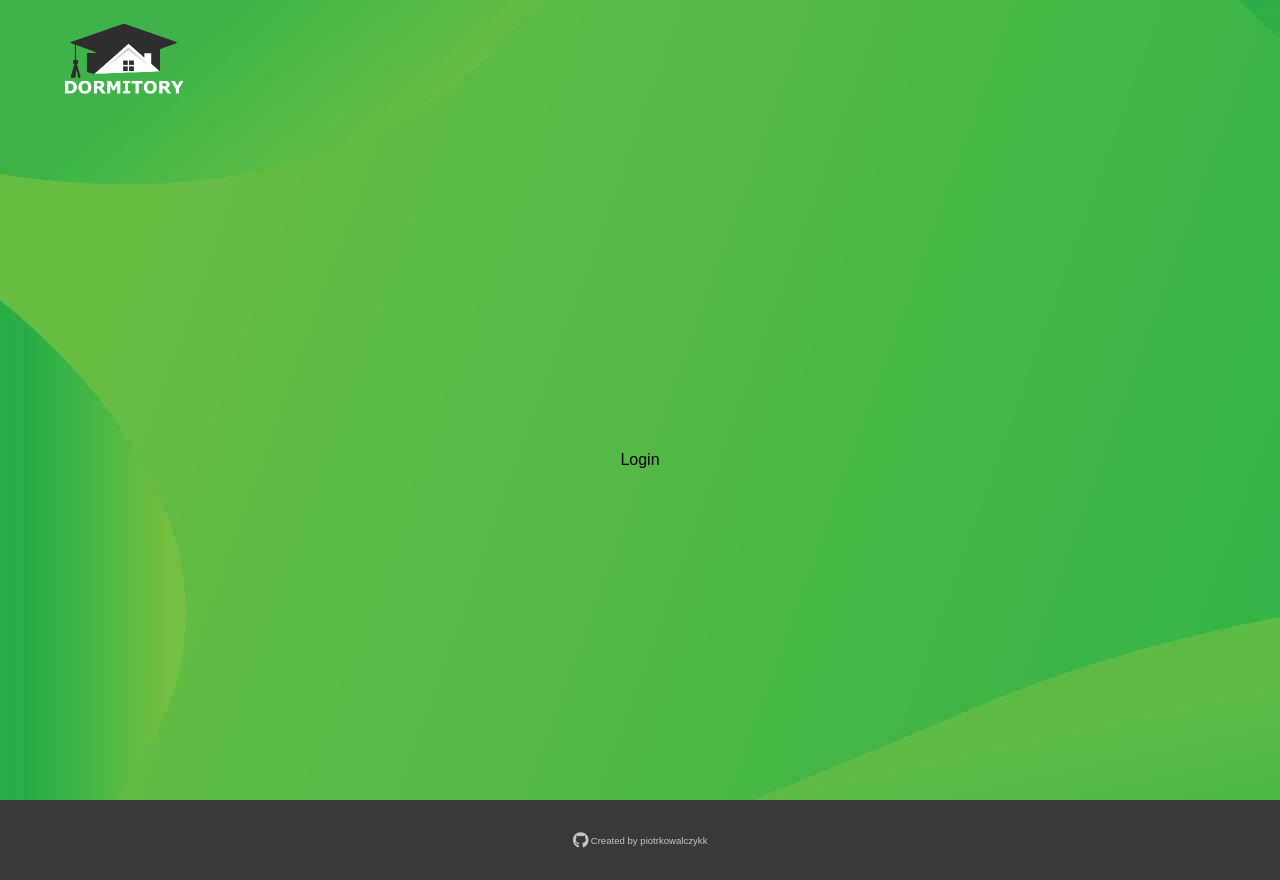
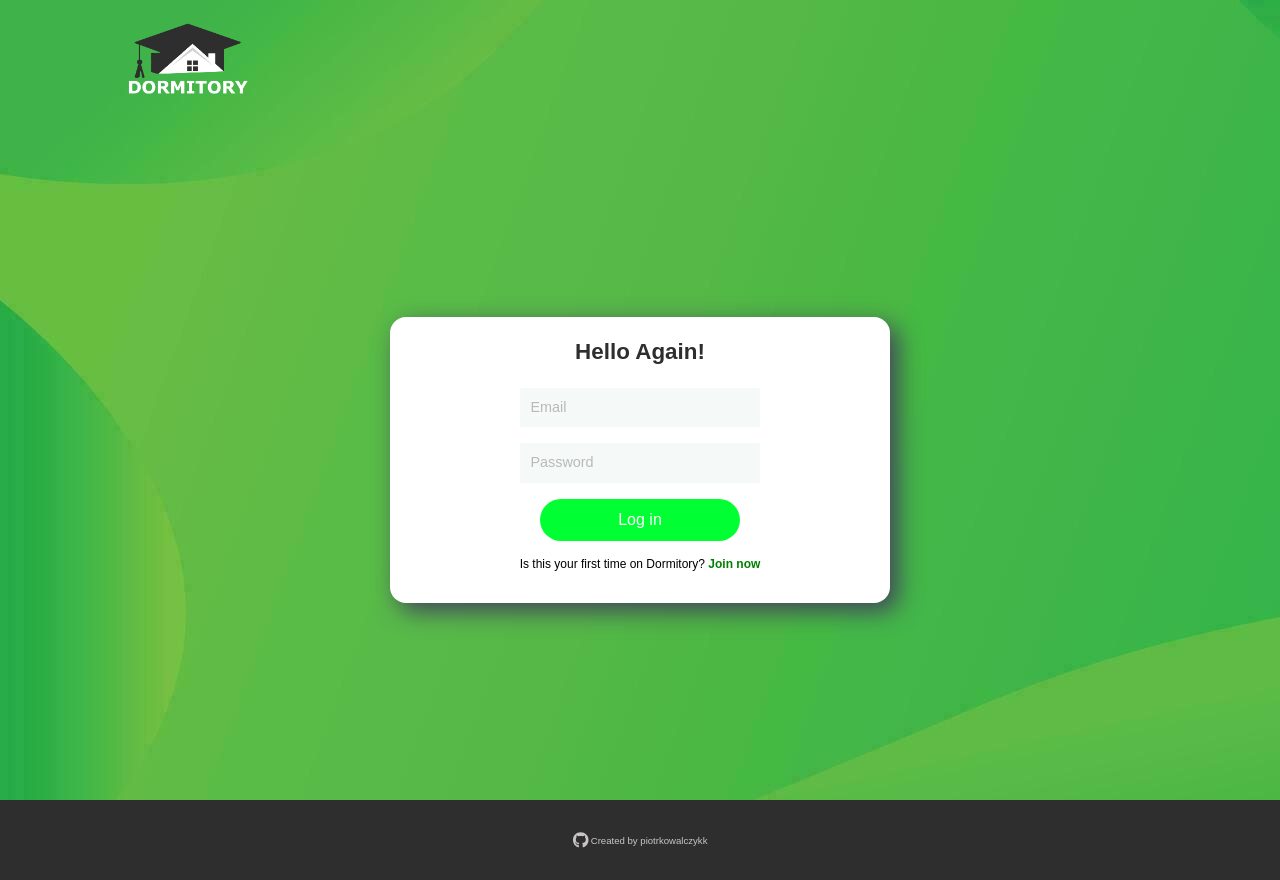
Before and after one commit to piotrkowalczykk/dormitory-management-app, a React (Vite) app in the folder client/: page /login in a window 1280 px wide. Built offline with nearby package versions, Linux system fonts and the light colour scheme.

Commit message:
feat: add login page layout

```diff
--- /dev/null
+++ b/client/src/authentication/components/Box/Box.module.css
@@ -0,0 +1,22 @@
+.container{
+    display: flex;
+    flex-direction: column;
+    align-items: center;
+}
+.title{
+    color: #2e2e2e;
+    margin: 1em;
+    font-size: 1.4rem;
+    font-weight: 900;
+}
+.text{
+    font-size: 0.75rem;
+    margin-bottom: 2rem;
+}
+.link{
+    font-weight: 600;
+    color: green;
+}
+.link:hover{
+    text-decoration: underline;
+}
--- /dev/null
+++ b/client/src/authentication/components/Box/Box.tsx
@@ -0,0 +1,27 @@
+import { Button } from '../Button/Button'
+import { FC, ReactNode } from "react"
+import classes from './Box.module.css'
+import { Link } from 'react-router-dom';
+
+interface BoxProps{
+    type: 'submit';
+    btnName: string;
+    title: string;
+    text: string;
+    link: string;
+    linkName: string;
+    children?: ReactNode;
+}
+
+export const Box: FC<BoxProps> = ({
+    type, btnName, title, text, link, linkName, children
+}) => {
+    return(
+        <div className={classes.container}>
+            <h1 className={classes.title}>{title}</h1>
+            {children}
+            <Button type={type}>{btnName}</Button>
+            <span className={classes.text}>{text} <Link to={link} className={classes.link}>{linkName}</Link></span>
+        </div>
+    )
+}
--- a/client/src/authentication/components/Button/Button.module.css
+++ b/client/src/authentication/components/Button/Button.module.css
@@ -1,7 +1,8 @@
 .container{
     background-color: #00ff33;
     color: white;
-    width: 50%;
+    max-width: 200px;
+    width: 100%;
     padding: 0.75em;
     margin-bottom: 1em;
     border-radius: 2rem;
--- a/client/src/authentication/components/Button/Buton.tsx
+++ b/client/src/authentication/components/Button/Button.tsx
@@ -1,8 +1,9 @@
 import classes from './Button.module.css';
-import { FC } from "react"
+import { FC, ReactNode } from "react"
 
 interface ButtonProps {
     type: 'submit';
+    children?: ReactNode;
 }
 export const Button: FC<ButtonProps> = ({
     type, children,
--- a/client/src/authentication/components/Footer/Footer.module.css
+++ b/client/src/authentication/components/Footer/Footer.module.css
@@ -1,6 +1,6 @@
 .container{
     width: 100%;
-    background-color: rgb(57, 57, 57);
+    background-color: #2e2e2e;
     height: 10vh;
     display: flex;
     justify-content: center;
--- a/client/src/authentication/components/Header/Header.module.css
+++ b/client/src/authentication/components/Header/Header.module.css
@@ -1,5 +1,5 @@
 .container{
-    width: 90%;
+    width: 80%;
     height: 15vh;
     display: flex;
     justify-content: start;
@@ -8,4 +8,9 @@
 
 .logo{
     height: 100%;
+    cursor: pointer;
 }
+
+.link{
+    height: 100%;
+}
--- a/client/src/authentication/components/Header/Header.tsx
+++ b/client/src/authentication/components/Header/Header.tsx
@@ -1,9 +1,12 @@
+import { Link } from 'react-router-dom';
 import classes from './Header.module.css';
 
 export function Header(){
     return(
             <div className={classes.container}>
-                <img className={classes.logo} src="/logo.png" />
+                <Link to="/" className={classes.link}>
+                    <img className={classes.logo} src="/logo.png" />
+                </Link>
             </div>
     );
 }
--- a/client/src/authentication/pages/Login/Login.module.css
+++ b/client/src/authentication/pages/Login/Login.module.css
@@ -0,0 +1,11 @@
+.form{
+    max-width: 500px;
+    border-radius: 1rem;
+    display: flex;
+    justify-content: center;
+    align-items: center;
+    background-color: white;
+    -webkit-box-shadow: 8px 8px 24px 0px rgba(66, 68, 90, 1);
+    -moz-box-shadow: 8px 8px 24px 0px rgba(66, 68, 90, 1);
+    box-shadow: 8px 8px 24px 0px rgba(66, 68, 90, 1);
+}
--- a/client/src/authentication/pages/Login/Login.tsx
+++ b/client/src/authentication/pages/Login/Login.tsx
@@ -1,10 +1,73 @@
+import { Box } from '../../components/Box/Box';
+import { Input } from '../../components/Input/Input';
 import { Layout } from '../../components/Layout/Layout';
-import classes from './Login.module.css';
+import { useState } from "react";
+import classes from './Login.module.css'
+
 
 export function Login(){
+
+    const [formData, setFormData] = useState({
+        email: "",
+        password: "",
+    });
+
+    const [errors, setErrors] = useState({});
+
+    const handleInputChange = (e) => {
+        const {name, value} = e.target;
+        setFormData({
+            ...formData,
+            [name]: value,
+        });
+    };
+
+    const handleSubmit = async (e) => {
+        e.preventDefault();
+        setErrors({});
+
+        try {
+            const response = await fetch("http://localhost:8080/auth/login",
+                {
+                method: "POST",
+                headers: {"Content-Type": "application/json"},
+                body: JSON.stringify(formData),
+                });
+
+            if (response.ok){
+                const data = await response.json();
+                alert(`${data.message}`);
+            } else {
+                const errorData = await response.json();
+
+                const errorMessages = errorData.message.split(", ");
+                let newErrors = {};
+
+                errorMessages.forEach((errorMessage) => {
+                    const [field, message] = errorMessage.split(": ");
+                    newErrors[field.trim()] = message.trim();
+                });
+
+                setErrors(newErrors);
+            }
+
+        } catch (error) {
+            console.error("An unexpected error ocured", error);
+        }
+    }
+
     return(
         <Layout>
-            <div className={classes.root}>Login</div>
+            <form onSubmit={handleSubmit} className={classes.form}>
+            <Box type='submit' btnName='Log in' title='Hello Again!'
+             text='Is this your first time on Dormitory?' linkName='Join now'
+             link='/register'>
+                <Input type="text" placeholder="Email" value={formData.email} name="email"
+                    error={errors.email} onChange={handleInputChange} />
+                <Input type="password" placeholder="Password" value={formData.password} name="password"
+                    error={errors.password} onChange={handleInputChange} />
+             </Box>
+             </form>
         </Layout>
     );
 }
--- a/client/src/authentication/pages/Register/Register.module.css
+++ b/client/src/authentication/pages/Register/Register.module.css
@@ -7,12 +7,13 @@
     flex-direction: column;
     align-items: center;
     -webkit-box-shadow: 8px 8px 24px 0px rgba(66, 68, 90, 1);
--moz-box-shadow: 8px 8px 24px 0px rgba(66, 68, 90, 1);
-box-shadow: 8px 8px 24px 0px rgba(66, 68, 90, 1);
+    -moz-box-shadow: 8px 8px 24px 0px rgba(66, 68, 90, 1);
+    box-shadow: 8px 8px 24px 0px rgba(66, 68, 90, 1);
     border-radius: 1rem;
 }
 
 .title {
+    color: #2e2e2e;
     margin: 1em;
     font-size: 1.4rem;
     font-weight: 900;
@@ -44,3 +45,17 @@ form{
     width: 100%;
     border: 1px solid black;
 }
+
+.login{
+    margin-bottom: 1rem;
+    font-size: 0.75rem;
+}
+
+.link{
+    font-weight: 600;
+    color: green;
+}
+
+.link:hover{
+    text-decoration: underline;
+}
--- a/client/src/authentication/pages/Register/Register.tsx
+++ b/client/src/authentication/pages/Register/Register.tsx
@@ -2,7 +2,8 @@ import { Layout } from '../../components/Layout/Layout';
 import classes from './Register.module.css';
 import { Input } from '../../components/Input/Input';
 import { useState } from 'react';
-import { Button } from '../../components/Button/Buton';
+import { Button } from '../../components/Button/Button';
+import { Link } from 'react-router-dom';
 
 export function Register(){
 
@@ -87,7 +88,8 @@ export function Register(){
                         error={errors.email} onChange={handleInputChange} />
                         <Input type="password" placeholder="Password" value={formData.password} name="password"
                         error={errors.password} onChange={handleInputChange} />
-                        <Button type='submit'>Register</Button>
+                        <Button type="submit">Register</Button>
+                        <span className={classes.login}>Already on Dormitory? <Link to="/login" className={classes.link}>Log in</Link></span>
                 </form>
             </div>
         </Layout>
```
Also changed, not shown: 2 other files (tests, documents, lock files or other folders).
